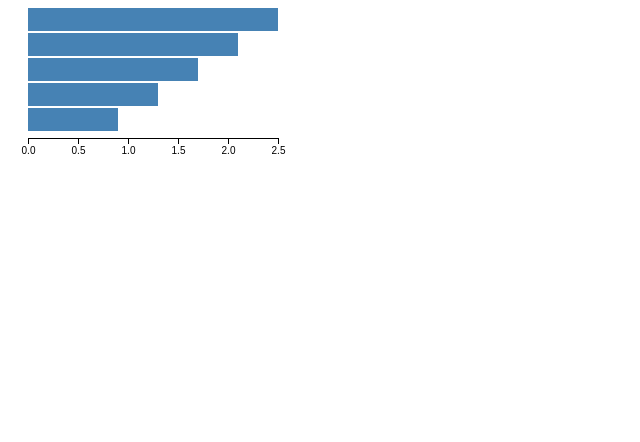
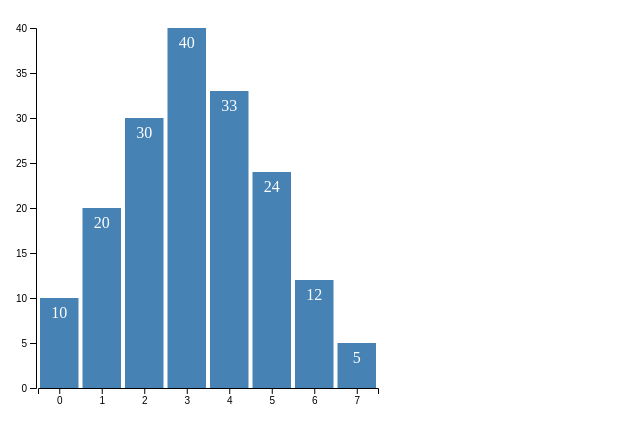
Before and after one commit to xiankui/learn-d3-from-jikexuyuan, a plain HTML site: page index.html in a window 1280 px wide. Shown: the whole page, without its empty margins (0-640 px from the left). Drawn offline with Linux system fonts and the light colour scheme.

Commit message:
init chapter07

```diff
--- a/index.html
+++ b/index.html
@@ -3,84 +3,114 @@
 <head>
 	<meta charset="UTF-8">
 	<title>learn d3 from jikexuyuan step by step</title>
+	<style>
+
+		.MyRect {
+			fill: steelblue;
+		}
+
+		.MyText {
+			fill: white;
+			text-anchor: middle;
+		}
+	</style>
 </head>
 <body>
 
 	<script src='./d3.v4.js'></script>
 	<script>
 		/**
-		 * @desc svg
-		 * 在 SVG 画布的预定义元素里，有六种基本图形和一种基础元素
-		 *	 矩形
-		 *	 圆形
-		 *	 椭圆
-		 *	 线段
-		 *	 折线
-		 *	 多边形
-		 * 	 路径
+		 * 完整的柱形图
 		 */
 
-		/**
-		 * @desc 坐标轴的组成结构
-		 *	<g>
-		 *	<!-- 第一个刻度 -->
-		 *	<g>
-		 *	<line></line>   <!-- 第一个刻度的直线 -->
-		 *	<text></text>   <!-- 第一个刻度的文字 -->
-		 *	</g>
-		 *	<!-- 第二个刻度 -->
-		 *	<g>
-		 *	<line></line>   <!-- 第二个刻度的直线 -->
-		 *	<text></text>   <!-- 第二个刻度的文字 -->
-		 *	</g>
-		 *	...
-		 *	<!-- 坐标轴的轴线 -->
-		 *	<path></path>
-		 *	</g>
-		 */
+		//画布大小
+		var width = 400;
+		var height = 400;
+
+		//在 body 里添加一个 SVG 画布
+		var svg = d3.select("body")
+		    .append("svg")
+		    .attr("width", width)
+		    .attr("height", height);
+
+		//画布周边的空白
+		 var padding = {left:30, right:30, top:20, bottom:20};
+
+		//定义一个数组
+		var dataset = [10, 20, 30, 40, 33, 24, 12, 5];
+
+		//x轴的比例尺
+		var xScale = d3.scaleBand()
+		    .domain(d3.range(dataset.length))  // [0, 1, ..., length - 1]
+		    .range([0, width - padding.left - padding.right]);
+
+		// y轴的比例尺
+		var yScale = d3.scaleLinear()
+						.domain([0, d3.max(dataset)])
+						.range([height - padding.top - padding.bottom, 0])
+
+		var rectPadding = 4;
+
+		// 添加矩形元素
+		var rects = svg.selectAll('.MyRect')
+			.data(dataset)
+			.enter()
+			.append('rect')
+			.attr('class', 'MyRect')
+			.attr('transform', 'translate('+ padding.left + ',' + padding.top +')')
+			.attr('x', function (d, i) {
+				return xScale(i) + rectPadding/2;
+			})
+			.attr('y', function (d, i) {
+				return yScale(d)
+			})
+			.attr('width', function (d, i) {
+				return xScale.bandwidth() - rectPadding;
+			})
+			.attr('height', function (d, i) {
+				return height - padding.top - padding.bottom - yScale(d);
+			});
+
+		// 添加文字元素
+		var texts = svg.selectAll('.MyText')
+			.data(dataset)
+			.enter()
+			.append('text')
+			.attr('class', 'MyText')
+			.attr('transform', 'translate('+ padding.left + ',' + padding.top +')')
+			.attr('x', function (d, i) {
+				return xScale(i) + rectPadding/2;
+			})
+			.attr('y', function (d, i) {
+				return yScale(d);
+			})
+			.attr('dx', function (d, i) {
+				return (xScale.bandwidth() - rectPadding) / 2;
+			})
+			.attr('dy', function (d, i) {
+				return 20;
+			})
+			.text(function (d) {
+				return d;
+			});
+
+		// 定义x轴坐标
+		var xAxis = d3.axisBottom()
+			.scale(xScale);
+
+		// 定义y轴坐标
+		var yAxis = d3.axisLeft()
+			.scale(yScale);
+
+		svg.append('g')
+			.attr('transform', 'translate('+ padding.left + ',' + (height - padding.top) +')')
+			.call(xAxis);
+
+		svg.append('g')
+			.attr('transform', 'translate('+ (padding.left - 2) + ',' + padding.top +')')
+			.call(yAxis);
 
 
-
-		var width = 300;  //画布的宽度
-		var height = 300;   //画布的高度
-
-		var svg = d3.select("body")     //选择文档中的body元素
-		    .append("svg")          //添加一个svg元素
-		    .attr("width", width)       //设定宽度
-		    .attr("height", height);    //设定高度
-
-		var dataset = [ 2.5 , 2.1 , 1.7 , 1.3 , 0.9 ];  //数据（表示矩形的宽度）
-
-		// 定义比例尺
-		var linear = d3.scaleLinear()
-		        .domain([0, d3.max(dataset)])
-		        .range([0, 250]);
-
-		// 定义坐标轴
-		var axis = d3.axisBottom()
-		     .scale(linear)      //指定比例尺
-		     .ticks(7);          //指定刻度的数量
-
-		var rectHeight = 25;   //每个矩形所占的像素高度(包括空白)
-
-		svg.selectAll("rect")   //选择svg内所有的矩形
-		    .data(dataset)  //绑定数组
-		    .enter()        //指定选择集的enter部分
-		    .append("rect") //添加足够数量的矩形元素
-		    .attr('x', 20)
-		    .attr('y', function (d, i) {
-		    	return i * rectHeight;
-		    })
-		    .attr('width', function (d, i) {
-		    	return linear(d);
-		    })
-		    .attr('height', rectHeight - 2)
-		    .attr('fill', 'steelblue');
-
-		svg.append("g")
-		  // .attr("class","axis")  d3.v4.js 内置样式优化
-		  .attr("transform","translate(20,130)")
-		  .call(axis);
 	</script>
 </body>
 </html>
```
